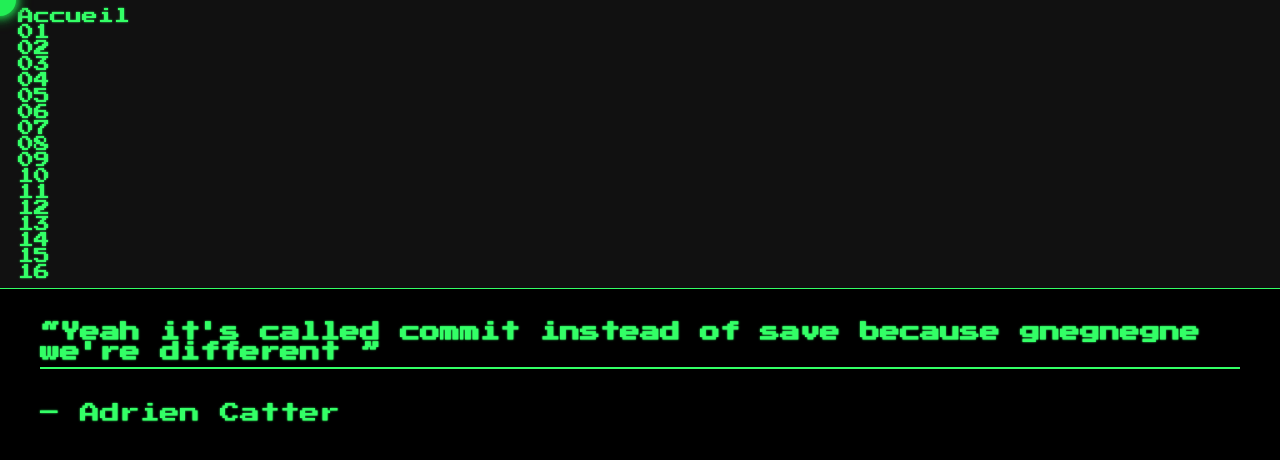
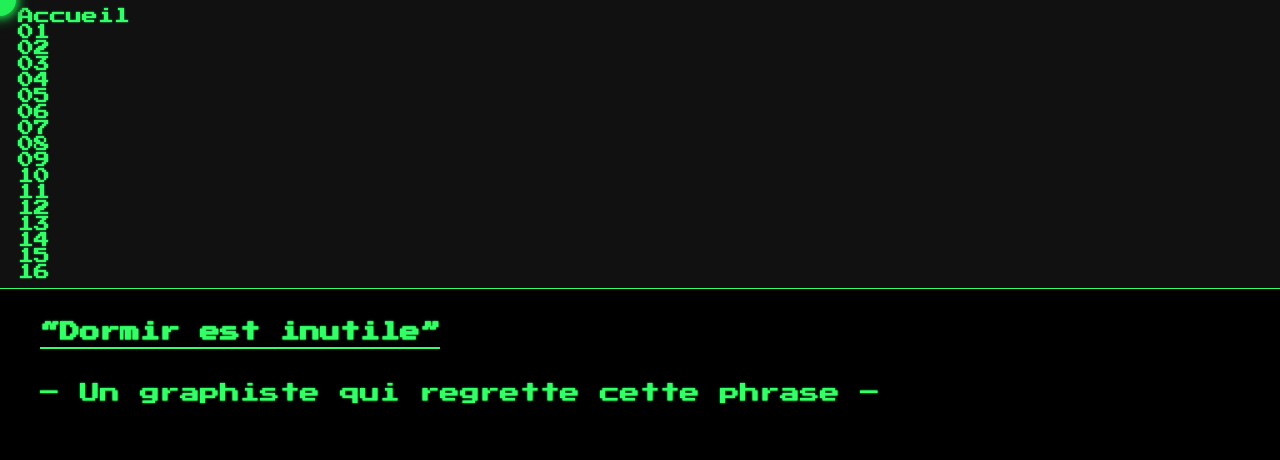
Before and after one commit to Green-Grinch/Citation, a website: page PAGES/citations_11.html in a window 1280 px wide. Drawn offline with Linux system fonts and the light colour scheme; a web font is replaced by a local one.

Commit message:
Update citations_11.html

```diff
--- a/PAGES/citations_11.html
+++ b/PAGES/citations_11.html
@@ -18,8 +18,8 @@
 	<!-- Citation -->
 	<main class="container">
 		<h1 class="typewriter"
-			data-text="“Yeah it's called commit instead of save  because gnegnegne we're different ”"></h1>
-		<p class="typewriter" data-text="– Adrien Catter"></p>
+			data-text="“Dormir est inutile”"></h1>
+		<p class="typewriter" data-text="– Un graphiste qui regrette cette phrase –"></p>
 
 	</main>
 
```
